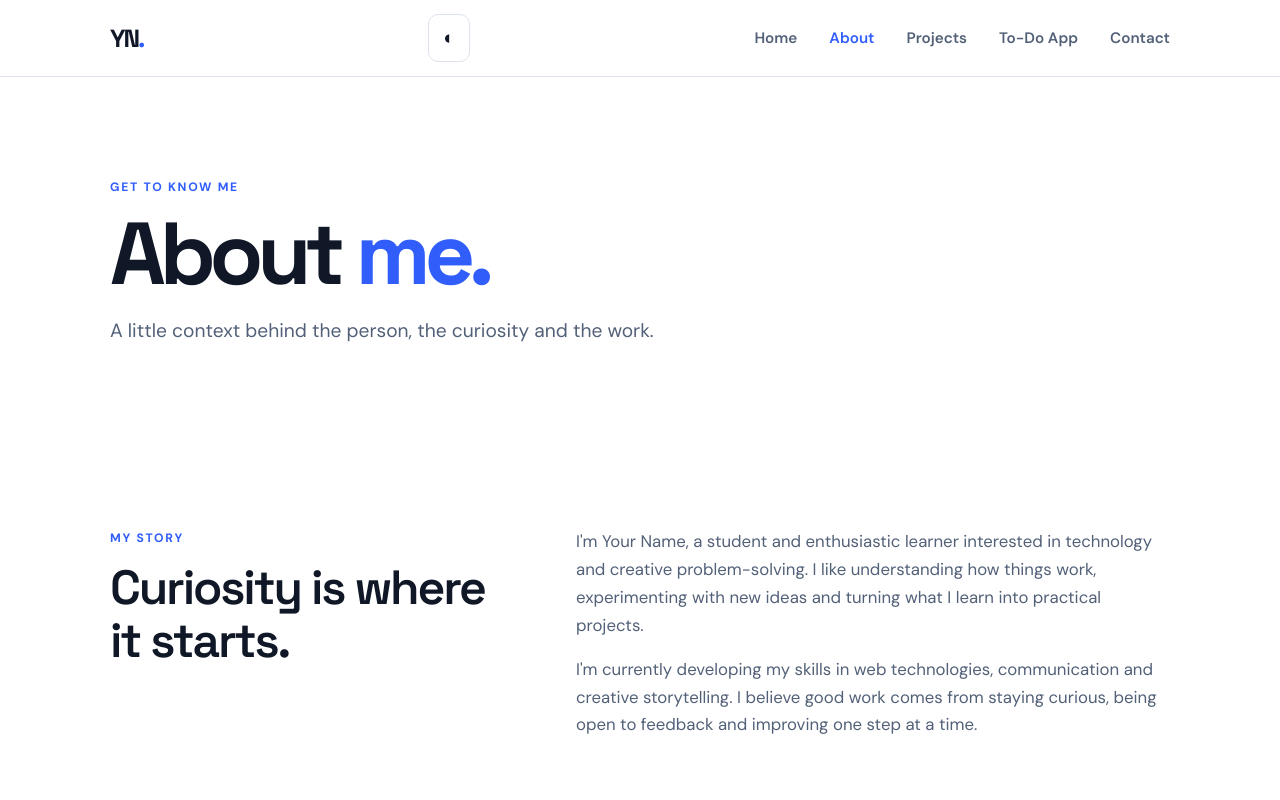
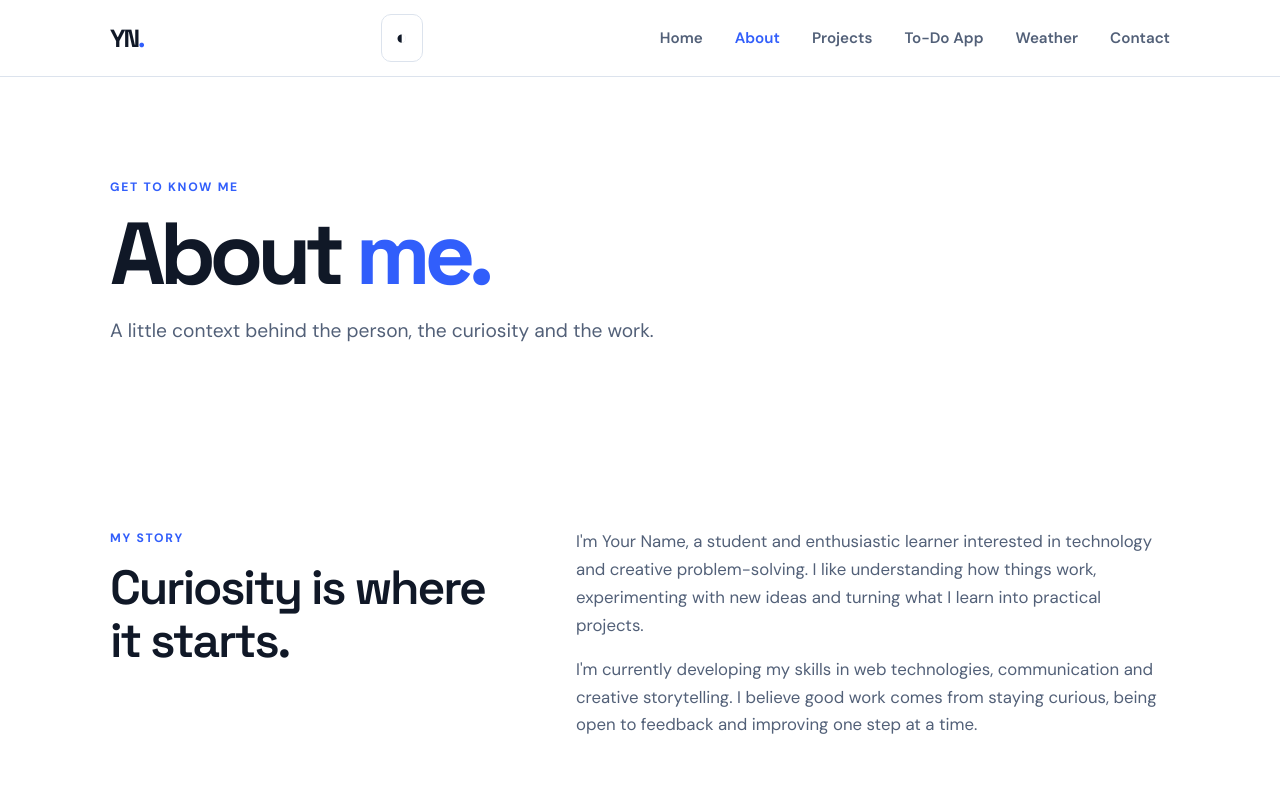
Before and after one commit to kokilmithran24-crypto/personal-portfolio, a plain HTML site: page about.html in a window 1280 px wide. Shown: the top 800 px of the page. Drawn offline with Linux system fonts and the light colour scheme.

Commit message:
Add weather dashboard to site navigation

```diff
--- a/about.html
+++ b/about.html
@@ -12,7 +12,7 @@
     <a class="brand" href="index.html" aria-label="Your Name home">YN<span>.</span></a>
     <div class="header-actions"><button class="theme-toggle" type="button" aria-label="Switch to dark theme" aria-pressed="false"><span aria-hidden="true">◐</span><span class="sr-only">Toggle color theme</span></button><button class="menu-toggle" type="button" aria-expanded="false" aria-controls="primary-navigation"><span class="sr-only">Toggle navigation</span><span aria-hidden="true">☰</span></button></div>
     <nav id="primary-navigation" class="primary-nav" aria-label="Primary navigation"><ul>
-      <li><a href="index.html">Home</a></li><li><a href="about.html" aria-current="page">About</a></li><li><a href="projects.html">Projects</a></li><li><a href="todo.html">To-Do App</a></li><li><a href="contact.html">Contact</a></li>
+      <li><a href="index.html">Home</a></li><li><a href="about.html" aria-current="page">About</a></li><li><a href="projects.html">Projects</a></li><li><a href="todo.html">To-Do App</a></li><li><a href="weather.html">Weather</a></li><li><a href="contact.html">Contact</a></li>
     </ul></nav>
   </div></header>
   <main id="main-content">
```
